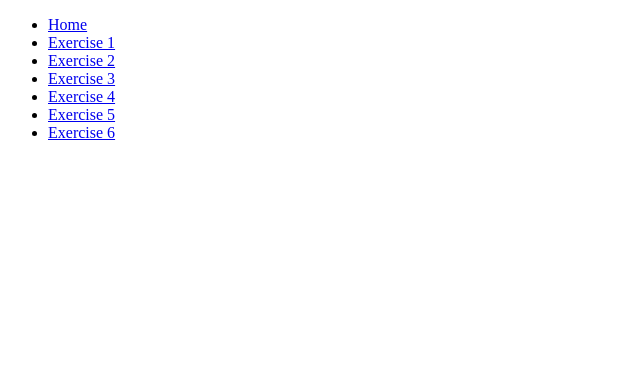
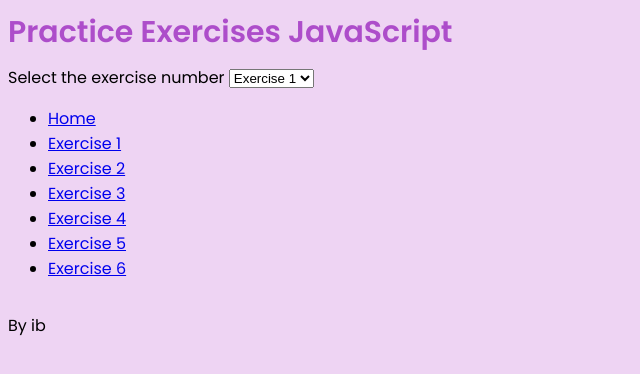
Before and after one commit to HibethTorres/practice-exercises-javascript, a plain HTML site: page index.html in a window 1280 px wide. Shown: the whole page, without its empty margins (0-640 px from the left). Drawn offline with Linux system fonts and the light colour scheme.

Commit message:
feat: Home css started

```diff
--- a/index.html
+++ b/index.html
@@ -4,10 +4,27 @@
     <meta charset="UTF-8">
     <meta name="viewport" content="width=device-width, initial-scale=1.0">
     <title>Practice Exercises JavaScript</title>
+    <link rel="stylesheet" href="style.css">
+    <link rel="preconnect" href="https://fonts.googleapis.com">
+    <link rel="preconnect" href="https://fonts.gstatic.com" crossorigin="">
+    <link href="https://fonts.googleapis.com/css2?family=Poppins:wght@400;600&amp;family=Roboto:wght@400;700&amp;display=swap" rel="stylesheet">
+
 </head>
 <body>
+    <h1 class="title1">Practice Exercises JavaScript</h1>
     <header>
         <nav>
+            <div class="input-group">
+            <label for="exercise-selection">Select the exercise number</label>
+            <select name="exercise" id="exercise">
+                <option href="./index.html">Exercise 1</option>
+                <option href="./Exercise%201/index.html">Exercise 2</option>
+                <option href="./Exercise%202/index.html">Exercise 3</option>
+                <option href="./Exercise%203/index.html">Exercise 4</option>
+                <option href="./Exercise%204/index.html">Exercise 5</option>
+                <option href="./Exercise%205/index.html">Exercise 6</option>
+            </select>
+            </div>
             <ul>
                 <li><a href="./index.html">Home</a></li>
                 <li><a href="./Exercise%201/index.html">Exercise 1</a></li>
@@ -22,5 +39,6 @@
     <main>
         <!-- Contenido principal aquí -->
     </main>
+    <p>By ib</p>
 </body>
 </html>
--- a/style.css
+++ b/style.css
@@ -1,5 +1,5 @@
 body{
-    background-color: #F4F7FB;
+    background-color: #eed4f3;
     font-family: "Poppins";
 }
 
@@ -16,3 +16,15 @@ main{
     margin-bottom: 10px;
     margin-top: 10px;
 }
+
+
+.btn-primary{
+    background-color: #ad4dca;
+    color: #FFFF;
+    border-radius: 15px;
+    border-color: white;
+    height: 30px;
+    cursor: pointer;
+    font-size: 15px;
+    align-items: center;
+}
```
